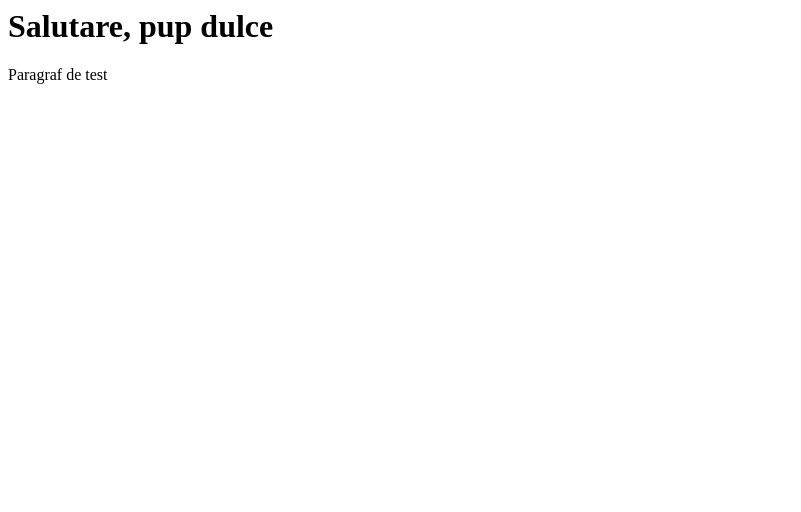
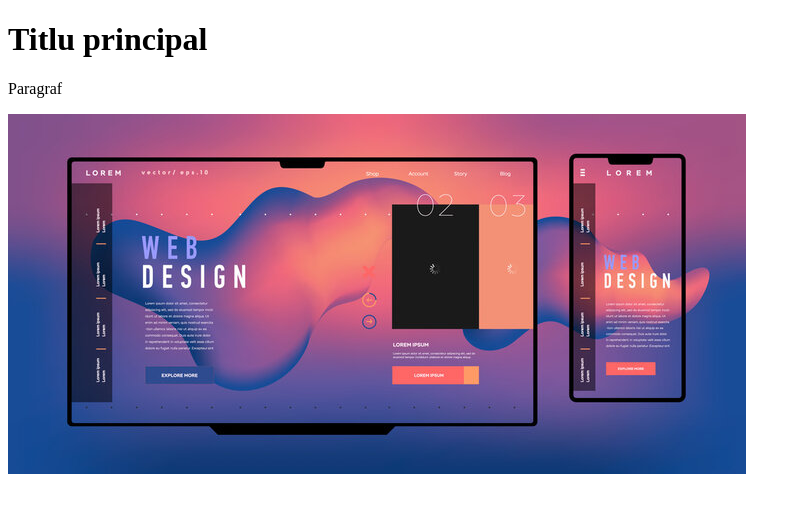
Before and after one commit to Vlaadut/site-test, a plain HTML site: page index.html in a window 1280 px wide. Shown: the whole page, without its empty margins (0-801 px from the left). Drawn offline with Linux system fonts and the light colour scheme.

Commit message:
feat: fisier de structura

```diff
--- a/index.html
+++ b/index.html
@@ -1,2 +1,12 @@
-<h1>Salutare, pup dulce</h1>
-<p>Paragraf de test</p>
+<!DOCTYPE html>
+<html lang="ro">
+       <head>
+        <meta charset="ut-8" />
+        <title>Titlu pagina</title>
+       </head>
+       <body>
+        <h1>Titlu principal</h1>
+        <p>Paragraf</p>
+        <img src="poza.jpg" alt="test">
+       </body>
+</html>
```
Also changed, not shown: poza.jpg (added).
